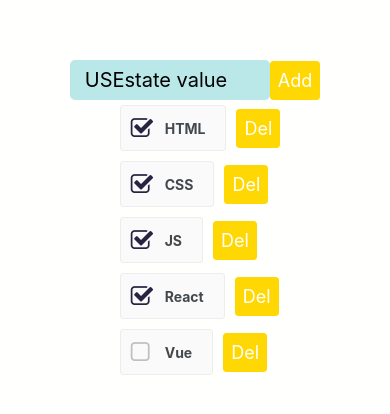
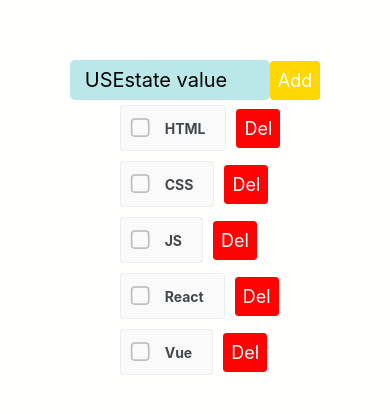
Before and after one commit to VeryStone69/react_native_todo, a React Native app: screen / in a window 390 px wide. Shown: the part 202-616 px from the top of the page. Built offline with nearby package versions, Linux system fonts and the light colour scheme.

Commit message:
update: style del button

```diff
--- a/App.tsx
+++ b/App.tsx
@@ -12,10 +12,10 @@ type TaskType = {
 export default function App() {
     const [value, setValue] = useState("USEstate value");
     const [task, setTasks] = useState([
-        {id: 0, title: "HTML", isDone: true},
-        {id: 1, title: "CSS", isDone: true},
-        {id: 2, title: "JS", isDone: true},
-        {id: 3, title: "React", isDone: true},
+        {id: 0, title: "HTML", isDone: false},
+        {id: 1, title: "CSS", isDone: false},
+        {id: 2, title: "JS", isDone: false},
+        {id: 3, title: "React", isDone: false},
         {id: 4, title: "Vue", isDone: false},
     ])
     const toggleTask = (taskId: number) => {
@@ -59,7 +59,7 @@ export default function App() {
                                 onPress={() => toggleTask(el.id)}
                                 checkedColor='#272343' // Здесь задается цвет галочки
                             />
-                            <Button title="Del" onPress={()=>deleteTask(el.id)} buttonStyle={[styles.addButton]}></Button>
+                            <Button title="Del" onPress={()=>deleteTask(el.id)} buttonStyle={[styles.delButton]}></Button>
                         </View>
                     })}
                 </View>
@@ -92,6 +92,9 @@ const styles = StyleSheet.create({
         backgroundColor: '#ffd803',
         color: "#272343"
     },
+    delButton:{
+      backgroundColor: "#ff0303"
+    },
     inputContainer: {
         flexDirection: 'row',
         alignItems: 'center',
```
